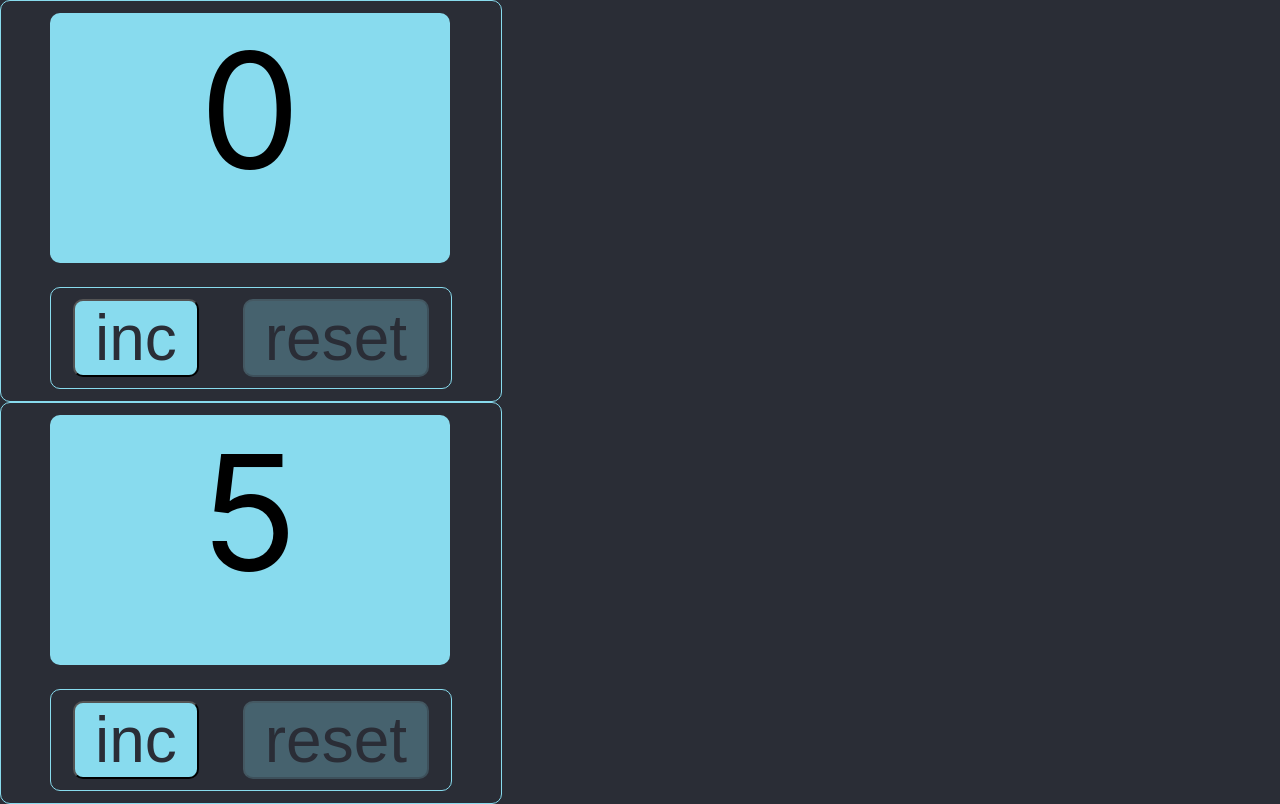
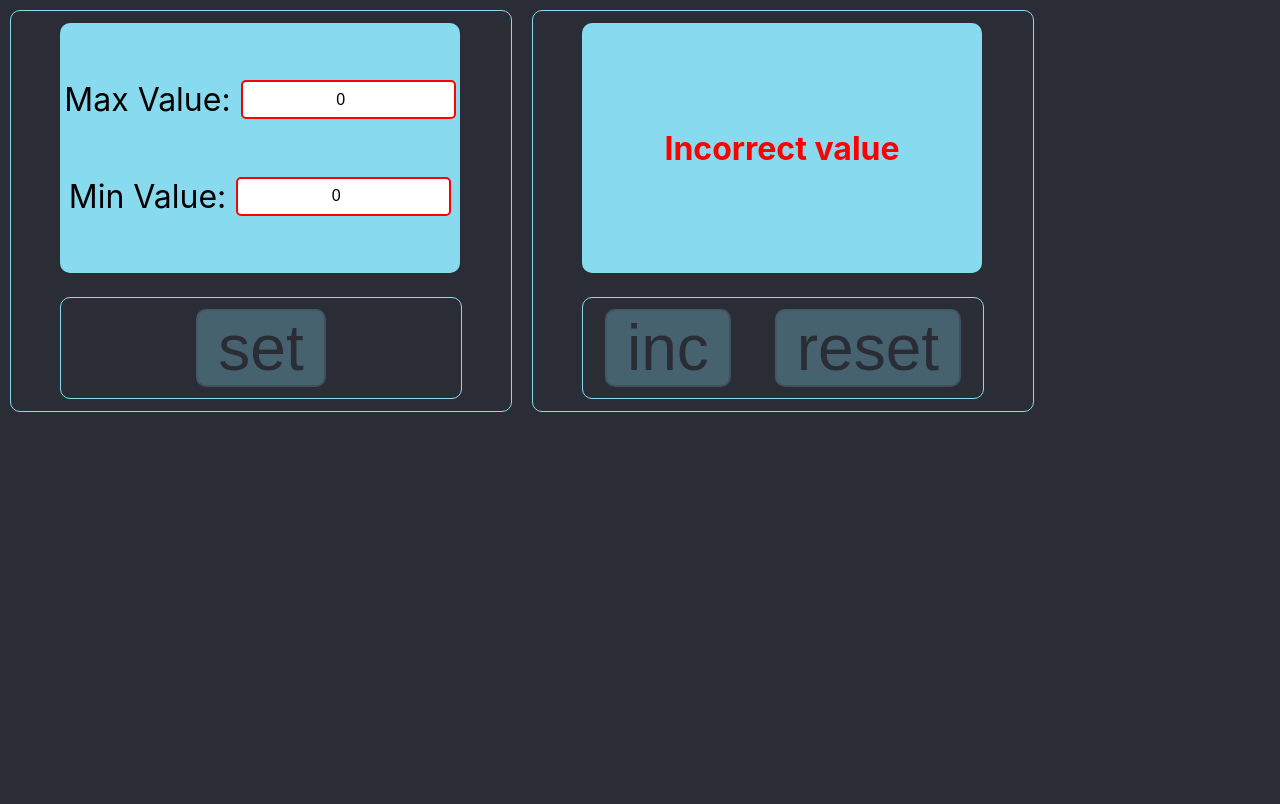
Before and after one commit to chshrct/counter, a React (Create React App) app: page / in a window 1280 px wide. Built offline with nearby package versions, Linux system fonts and the light colour scheme.

Commit message:
counter-t

```diff
--- a/src/App.tsx
+++ b/src/App.tsx
@@ -4,8 +4,7 @@ import {Counter} from './components/Counter';
 
 function App() {
     return (<>
-            <Counter minVal={0} maxVal={5}/>
-            <Counter minVal={5} maxVal={20}/>
+            <Counter/>
         </>
     );
 }
--- a/src/components/Counter.module.css
+++ b/src/components/Counter.module.css
@@ -2,7 +2,13 @@ body {
     background-color: #2A2D36;
 }
 
-.counterWrapper {
+.counter{
+    display: flex;
+    gap:20px;
+    padding: 10px;
+}
+
+.counterMain {
     /*position: absolute;*/
     /*top: 50%;*/
     /*left:50%;*/
@@ -18,16 +24,46 @@ body {
     border-radius: 10px;
 }
 
-.counterShow {
+.counterPanel {
+    display: flex;
+    flex-direction: column;
+    justify-content: space-evenly;
+    align-items: center;
     width: 400px;
     height: 250px;
     background-color: #88DBEE;
     border-radius: 10px;
-    font-size: 10rem;
-    text-align: center;
+}
+.counterPanelItem{
+    display: flex;
+    gap:10px;
+    font-size: 2rem;
 }
 
-.buttonsWrapper {
+.counterPanelInput{
+    text-align: center;
+    font-size: 1rem;
+    border: 2px solid black;
+    border-radius: 5px;
+}
+.counterPanelInputError{
+    outline: none;
+    border: 2px solid red;
+}
+
+.counterView{
+    font-size: 2rem;
+}
+
+.counterViewNum{
+    font-size: 6rem;
+}
+
+.inputTitle{
+    font-size:2rem;
+}
+
+.counterControls {
     display: flex;
     align-items: center;
     justify-content: space-around;
--- a/src/components/Counter.tsx
+++ b/src/components/Counter.tsx
@@ -1,40 +1,118 @@
 import s from './Counter.module.css'
-import React, {useState} from "react";
-import {Button} from './Button';
+import React, {useEffect, useState} from "react";
+import {CounterPanel} from "./CounterPanel";
+import {CounterControls} from "./CounterControls";
+import {CounterSettingsPanel} from "./CounterSettingsPanel";
+import {CounterSettingsControl} from "./CounterSettingsControl";
 
-type CounterPropsType = {
-    minVal: number
-    maxVal: number
-}
+export type CounterStateType = 'setup' | 'errorMin' | 'errorMax' | 'count'
 
-export const Counter: React.FC<CounterPropsType> = ({minVal, maxVal}) => {
+export const Counter: React.FC = () => {
 
-    const MAX_VALUE = maxVal
-    const MIN_VALUE = minVal
+    useEffect(()=>{
+        const counterStr = localStorage.getItem('counter')
+        if(counterStr){
+            setCounter(JSON.parse(counterStr))
+        }
+        const minVStr = localStorage.getItem('min')
+        if(minVStr){
+            setMinValue(JSON.parse(minVStr))
+        }
+        const maxVStr = localStorage.getItem('max')
+        if(maxVStr){
+            setMaxValue(JSON.parse(maxVStr))
+        }
+        const counterSStr = localStorage.getItem('counterState')
+        if(counterSStr){
+            setCounterState(JSON.parse(counterSStr))
+        }
+    },[])
+
+    const MIN_VALUE = 0;
     const COUNTER_STEP = 1
 
-    const [counter, setCounter] = useState<number>(MIN_VALUE)
+    const [maxValue, setMaxValue] = useState<number>(MIN_VALUE)
+    const [minValue, setMinValue] = useState<number>(MIN_VALUE)
+    const [counter, setCounter] = useState<number>(minValue)
+    const [counterState, setCounterState] = useState<CounterStateType>('errorMax')
 
-    const maxValueReached = counter === MAX_VALUE
-    const minValueReached = counter === MIN_VALUE
+    const incIsDisabled = (counter >= maxValue) || !(counterState === 'count')
+    const resIsDisabled = (counter <= MIN_VALUE) || !(counterState === 'count')
 
-    const incClass = s.button + ' ' + (maxValueReached && s.disabled)
-    const resetClass = s.button + ' ' + (minValueReached && s.disabled)
+
+
+    useEffect(()=>{
+        localStorage.setItem('counter',JSON.stringify(counter))
+    },[counter])
+    useEffect(()=>{
+        localStorage.setItem('counterState',JSON.stringify(counterState))
+    },[counterState])
+    useEffect(()=>{
+        localStorage.setItem('min',JSON.stringify(minValue))
+    },[minValue])
+    useEffect(()=>{
+        localStorage.setItem('max',JSON.stringify(maxValue))
+    },[maxValue])
+
+
 
     const onClickIncHandler = () => {
-        !maxValueReached && setCounter(counter + COUNTER_STEP)
+        !incIsDisabled && setCounter(counter + COUNTER_STEP)
     }
     const onClickResHandler = () => {
-        setCounter(MIN_VALUE)
+        setCounter(minValue)
     }
 
-    return <div className={s.counterWrapper}>
-        <div className={s.counterShow + ' ' + (maxValueReached && s.red)}>{counter}</div>
-        <div className={s.buttonsWrapper}>
-            <Button name={'inc'} className={incClass} onClick={onClickIncHandler}
-                    isDisabled={maxValueReached}/>
-            <Button name={'reset'} className={resetClass} onClick={onClickResHandler}
-                    isDisabled={minValueReached}/>
+    const setMinValueHandler = (val: number) => {
+        if (val >= maxValue) {
+            setCounterState('errorMax')
+        } else if (val < MIN_VALUE) {
+            setCounterState('errorMin')
+        } else {
+            setCounterState('setup')
+        }
+        setMinValue(val)
+
+    }
+    const setMaxValueHandler = (val: number) => {
+        if(val<=minValue){
+            setCounterState('errorMax')
+        }else if(minValue<MIN_VALUE){
+            setCounterState('errorMin')
+        }else{
+            setCounterState('setup')
+        }
+        setMaxValue(val)
+    }
+
+    const setSettingsHandler = () => {
+        setCounter(minValue)
+        setCounterState('count')
+    }
+
+    return <div className={s.counter}>
+        <div className={s.counterMain}>
+            <CounterSettingsPanel minValue={minValue}
+                                  maxValue={maxValue}
+                                  setMinValueHandler={setMinValueHandler}
+                                  setMaxValueHandler={setMaxValueHandler}
+                                  counterState={counterState}
+
+            />
+            <CounterSettingsControl setSettingsHandler={setSettingsHandler}
+                                    setIsDisabled={!(counterState === 'setup')}/>
+        </div>
+        <div className={s.counterMain}>
+            <CounterPanel maxValueReached={incIsDisabled}
+                          counter={counter}
+                          counterState={counterState}
+            />
+            <CounterControls incIsDisabled={incIsDisabled}
+                             resIsDisabled={resIsDisabled}
+                             onClickIncHandler={onClickIncHandler}
+                             onClickResHandler={onClickResHandler}
+
+            />
         </div>
     </div>
 }
--- /dev/null
+++ b/src/components/CounterControls.tsx
@@ -0,0 +1,23 @@
+import React from "react";
+import s from "./Counter.module.css";
+import {Button} from "./Button";
+
+type ButtonsContainerPropsType = {
+    incIsDisabled:boolean
+    resIsDisabled:boolean
+    onClickIncHandler:()=>void
+    onClickResHandler:()=>void
+}
+
+export const CounterControls:React.FC<ButtonsContainerPropsType> = ({incIsDisabled,resIsDisabled,onClickIncHandler,onClickResHandler}) => {
+
+    const incClass = s.button + ' ' + (incIsDisabled && s.disabled)
+    const resetClass = s.button + ' ' + (resIsDisabled && s.disabled)
+
+    return <div className={s.counterControls}>
+        <Button name={'inc'} className={incClass} onClick={onClickIncHandler}
+                isDisabled={incIsDisabled}/>
+        <Button name={'reset'} className={resetClass} onClick={onClickResHandler}
+                isDisabled={resIsDisabled}/>
+    </div>
+}
--- /dev/null
+++ b/src/components/CounterPanel.tsx
@@ -0,0 +1,20 @@
+import React from "react";
+import s from "./Counter.module.css";
+import {CounterStateType} from "./Counter";
+
+type CounterPanelPropsType = {
+    maxValueReached: boolean
+    counter: number
+    counterState:CounterStateType
+}
+
+export const CounterPanel: React.FC<CounterPanelPropsType> = ({maxValueReached, counter,counterState}) => {
+    const counterClass = s.counterViewNum  + ' ' + (maxValueReached && s.red)
+    const errorClass = s.counterView  + ' ' + s.red
+    const setupClass = s.counterView
+    return <div className={s.counterPanel}>
+        {counterState==='count' && <div className={counterClass}>{counter}</div>}
+        {(counterState==='errorMin' || counterState==='errorMax') && <div className={errorClass}>Incorrect value</div>}
+        {counterState==='setup' && <div className={setupClass}>Enter values and press 'set'</div>}
+    </div>
+}
--- /dev/null
+++ b/src/components/CounterSettingsControl.tsx
@@ -0,0 +1,18 @@
+import s from "./Counter.module.css";
+import React from "react";
+import {Button} from "./Button";
+
+type CounterSettingsControlPropsType = {
+    setSettingsHandler: () => void
+    setIsDisabled:boolean
+}
+
+export const CounterSettingsControl: React.FC<CounterSettingsControlPropsType> = ({setSettingsHandler,setIsDisabled}) => {
+    const onClickSetHandler = () => {
+        setSettingsHandler()
+    }
+    const setClass = s.button + ' ' + (setIsDisabled && s.disabled)
+    return <div className={s.counterControls}>
+        <Button name={'set'} className={setClass} onClick={onClickSetHandler} isDisabled={setIsDisabled}/>
+    </div>
+}
--- /dev/null
+++ b/src/components/CounterSettingsPanel.tsx
@@ -0,0 +1,38 @@
+import s from "./Counter.module.css";
+import React, {ChangeEvent} from "react";
+import {CounterSettingsPanelInput} from "./CounterSettingsPanelInput";
+import {CounterStateType} from "./Counter";
+
+type CounterSettingsPanelPropsType = {
+    minValue: number
+    maxValue: number
+    setMinValueHandler: (val: number) => void
+    setMaxValueHandler: (val: number) => void
+    counterState:CounterStateType;
+}
+
+export const CounterSettingsPanel: React.FC<CounterSettingsPanelPropsType> = ({
+                                                                                  minValue,
+                                                                                  maxValue,
+                                                                                  setMinValueHandler,
+                                                                                  setMaxValueHandler,
+                                                                                  counterState
+                                                                              }) => {
+    const onChangeMinInputHandler = (e: ChangeEvent<HTMLInputElement>) => {
+        setMinValueHandler(Number(e.currentTarget.value))
+    }
+    const onChangeMaxInputHandler = (e: ChangeEvent<HTMLInputElement>) => {
+        setMaxValueHandler(Number(e.currentTarget.value))
+    }
+
+    return <div className={s.counterPanel}>
+        <CounterSettingsPanelInput title={'Max Value:'}
+                                   value={maxValue}
+                                   onChange={onChangeMaxInputHandler}
+                                   error={counterState==='errorMax'}/>
+        <CounterSettingsPanelInput title={'Min Value:'}
+                                   value={minValue}
+                                   onChange={onChangeMinInputHandler}
+                                   error={counterState==='errorMin' || counterState==='errorMax'}/>
+    </div>
+}
--- /dev/null
+++ b/src/components/CounterSettingsPanelInput.tsx
@@ -0,0 +1,29 @@
+import {Input} from "./Input";
+import React, {ChangeEvent} from "react";
+import s from './Counter.module.css'
+import {CounterStateType} from "./Counter";
+
+type CounterSettingsPanelInputPropsType = {
+    title: string
+    value: number
+    onChange: (e: ChangeEvent<HTMLInputElement>) => void
+    error: boolean
+}
+
+export const CounterSettingsPanelInput: React.FC<CounterSettingsPanelInputPropsType> = ({
+                                                                                            title,
+                                                                                            value,
+                                                                                            onChange,
+                                                                                            error
+                                                                                        }) => {
+    const errorClassName = error ? s.counterPanelInputError : ''
+
+    return <div className={s.counterPanelItem}>
+        <span>{title}</span>
+        <Input className={s.counterPanelInput}
+               errorClassName={errorClassName}
+               value={value}
+               type={'number'}
+               onChange={onChange}/>
+    </div>
+}
--- /dev/null
+++ b/src/components/Input.tsx
@@ -0,0 +1,20 @@
+import React, {ChangeEvent, DetailedHTMLProps, InputHTMLAttributes} from "react";
+
+type defaultInputPropsType = DetailedHTMLProps<InputHTMLAttributes<HTMLInputElement>, HTMLInputElement>
+
+type InputPropsType = defaultInputPropsType & {
+    onChange?: (e: ChangeEvent<HTMLInputElement>) => void
+    className?:string
+    errorClassName?:string
+}
+
+export const Input: React.FC<InputPropsType> = ({onChange,className,errorClassName, ...restProps}) => {
+
+    const inputClassName = `${className?className:''} ${errorClassName?errorClassName:''}`;
+
+    return <input type={restProps.type}
+                  className={inputClassName}
+                  value={restProps.value}
+                  onChange={onChange ? onChange : () => {}}
+    />
+}
```
